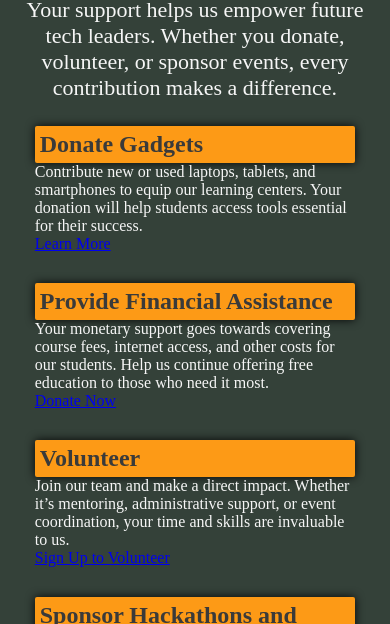
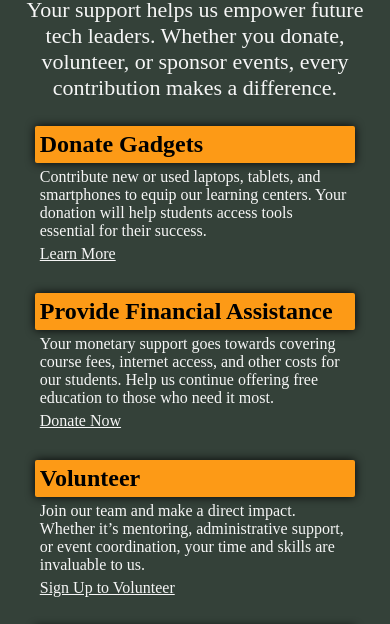
Before and after one commit to LungstarCode/tgse-education, a plain HTML site: page pages/get-involved.html in a window 390 px wide. Shown: the part 185-809 px from the top of the page. Drawn offline with Linux system fonts and the light colour scheme; a script that the page names is missing; files whose address does not match are found by name.

Commit message:
update: adjusted styles

```diff
--- a/styles.css
+++ b/styles.css
@@ -347,14 +347,25 @@ footer {
 
 .help-option {
     padding:10px;
+    width: 25%;
+    overflow: wrap;
 }
 
 .help-option h2 {
-    background-color: var(--background2);
+
     padding: 5px;
-    color: var(--textSecondaryColor);
+    color: var(--textMainColor);
     border-radius: 2px;
     box-shadow: 0 0 10px rgba(0 , 0 , 0 , .9);
+}
+
+.help-option p {
+    padding: 5px;
+}
+
+.cta-link {
+    padding-left: 5px;
+    color: var(--textMainColor);
 }
 
 
@@ -428,4 +439,14 @@ footer {
         margin: auto;
 
     }
+
+    .help-option {
+        padding:10px;
+        width: 100%;
+    }
+
+    .help-option h2 {
+        background-color: var(--background2);
+        color: black;
+    }
 }
```
